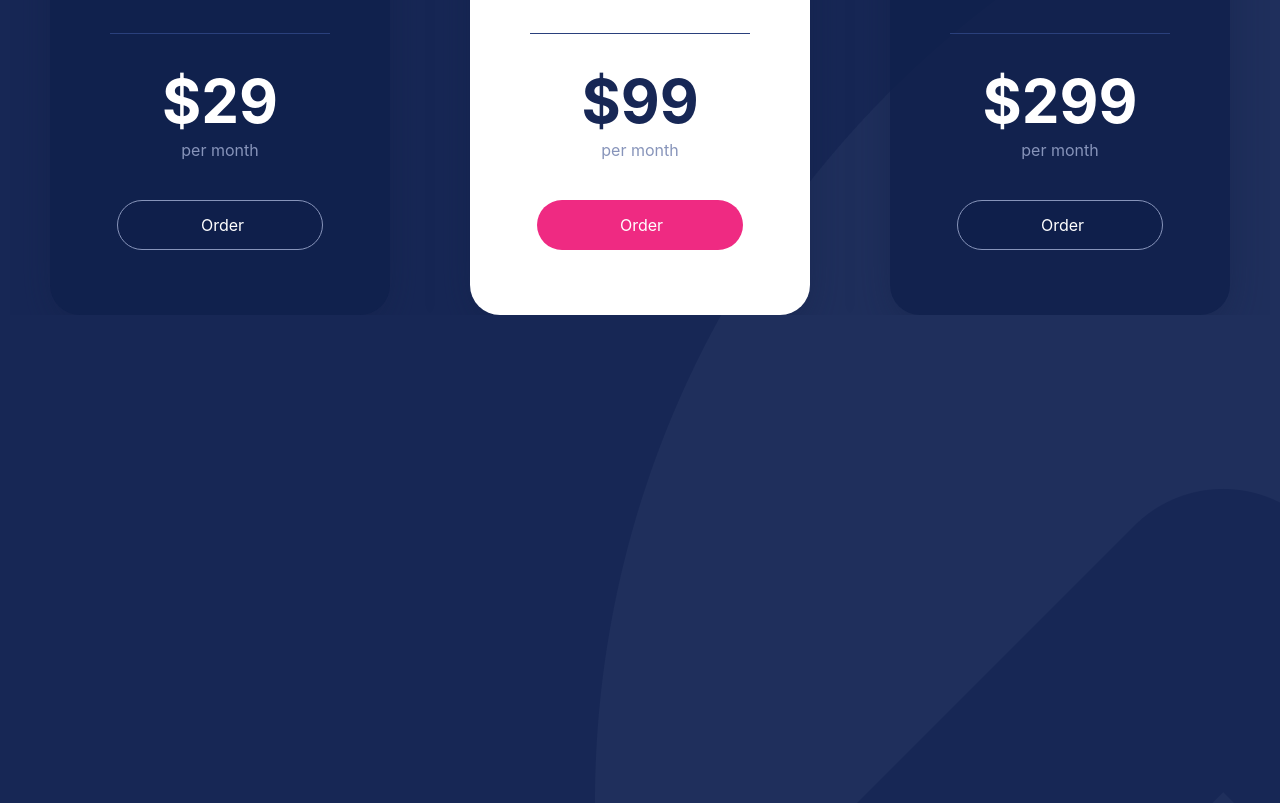
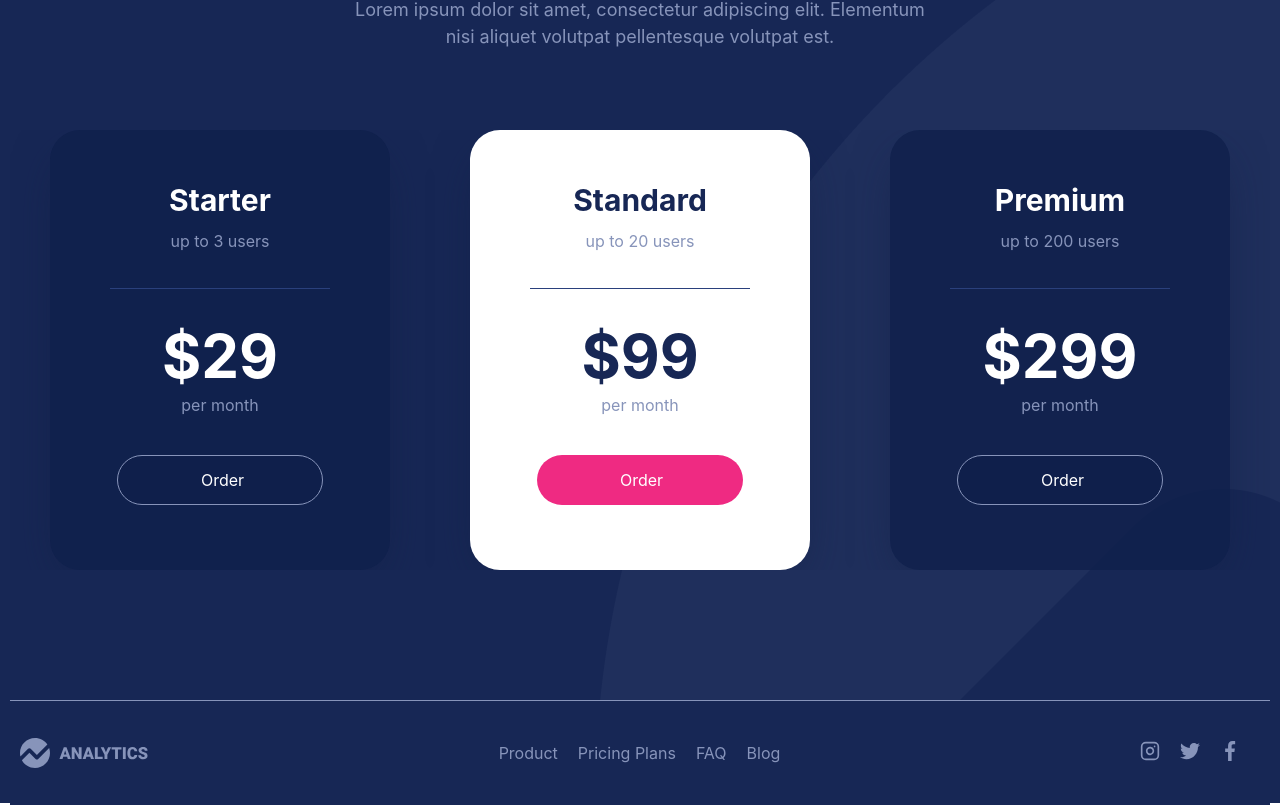
Before and after one commit to mateombar/analytics, a React (Create React App) app: page / in a window 1280 px wide. Shown: the part 3146-3951 px from the top of the page. Built offline with nearby package versions, Linux system fonts and the light colour scheme.

Commit message:
[add] Footer

```diff
--- a/src/App.jsx
+++ b/src/App.jsx
@@ -7,6 +7,7 @@ import { EditableTools } from "./components/EditableTools";
 import { ListOfFeatures } from "./components/ListOfFeatures";
 import { ListOFCharts } from "./components/ListOFCharts";
 import { Plans } from "./components/Plans";
+import { Footer } from "./components/Footer";
 import "./App.css";
 
 function App() {
@@ -33,6 +34,7 @@ function App() {
       </main>
       <div className="bot">
         <Plans/>
+        <Footer/>
       </div>
     </>
   );
--- /dev/null
+++ b/src/components/Footer.jsx
@@ -0,0 +1,64 @@
+import React, { useContext } from "react";
+import { Context } from "../context/Context";
+import EditableElement from "./EditableElement";
+import logoGray from "../assets/svg/logo-gray.svg";
+import { Instagram } from "./svg/Instagram";
+import { Twitter } from "./svg/Twitter";
+import { Facebook } from "./svg/Facebook";
+
+import "./styles/Footer.css";
+export const Footer = () => {
+  const {
+    state: {
+      initialState: { isContentEditable },
+      tagContent: { footer },
+    },
+    setActualTextContent,
+  } = useContext(Context);
+  return (
+    <footer className="footer">
+      <img className="footer__logo" src={logoGray} alt="Logo Footer" />
+      <nav className="footer__nav">
+        <EditableElement
+          isContentEditable={isContentEditable}
+          onBlur={setActualTextContent}
+          key_name="footer.a_product"
+        >
+          <a href="/" className="footer__link">{footer.a_product}</a>
+        </EditableElement>
+        <EditableElement
+          isContentEditable={isContentEditable}
+          onBlur={setActualTextContent}
+          key_name="footer.a_plans"
+        >
+          <a href="/" className="footer__link">{footer.a_plans}</a>
+        </EditableElement>
+        <EditableElement
+          isContentEditable={isContentEditable}
+          onBlur={setActualTextContent}
+          key_name="footer.a_faq"
+        >
+          <a href="/" className="footer__link">{footer.a_faq}</a>
+        </EditableElement>
+        <EditableElement
+          isContentEditable={isContentEditable}
+          onBlur={setActualTextContent}
+          key_name="footer.a_blog"
+        >
+          <a href="/" className="footer__link">{footer.a_blog}</a>
+        </EditableElement>
+      </nav>
+      <div className="footer__social-media">
+        <a href="/" className="footer__link">
+          <Instagram />
+        </a>
+        <a href="/" className="footer__link">
+          <Twitter />
+        </a>
+        <a href="/" className="footer__link">
+          <Facebook />
+        </a>
+      </div>
+    </footer>
+  );
+};
--- /dev/null
+++ b/src/components/styles/Footer.css
@@ -0,0 +1,52 @@
+.footer {
+  padding: 30px 10px;
+  width: 100%;
+  margin-top: 100px;
+  border-top: 1px solid #8794ba;
+  background-color: #172755;
+  display: flex;
+  flex-direction: column;
+  align-items: center;
+}
+.footer__nav {
+  display: flex;
+  flex-direction: column;
+  align-items: center;
+}
+
+.footer__social-media{
+  padding: 10px;
+}
+
+.footer__link {
+  padding: 10px;
+  color: #8794ba;
+}
+.footer__icons {
+  fill: #8794ba;
+  width: 20px;
+  height: 20px;
+}
+.footer__icons--instagram {
+  fill: none;
+  stroke: #8794ba;
+  width: 20px;
+  height: 20px;
+}
+@media (min-width: 900px) {
+  .footer {
+    max-width: 1260px;
+    display: flex;
+    flex-direction: row;
+    align-items: center;
+    justify-content: space-between;
+    margin-left: auto;
+    margin-right: auto;
+  }
+  .footer__nav {
+    display: flex;
+    flex-direction: row;
+    align-items: center;
+    justify-content: center;
+  }
+}
--- a/src/components/styles/Plans.css
+++ b/src/components/styles/Plans.css
@@ -1,6 +1,7 @@
 .plans {
   padding: 30px 10px;
   width: 100%;
+  margin-top: 255px;
 }
 .plans__presentation {
   display: flex;
@@ -88,17 +89,18 @@
   padding: 10px 83px;
   width: 206px;
   height: 50px;
-  background: #0F1F4B;
+  background: #0f1f4b;
   border-radius: 68px;
-  border: 1px solid #8794BA;
+  border: 1px solid #8794ba;
   color: #fff;
   margin-top: 40px;
 }
-.card__btn--pink{
-    background: #ef2a82;
-    border: none;
-  }
-@media (min-width: 900px) {
+.card__btn--pink {
+  background: #ef2a82;
+  border: none;
+}
+
+@media (min-width: 1250px) {
   .plans {
     max-width: 1260px;
     display: flex;
@@ -110,7 +112,6 @@
   .plans__presentation {
     max-width: 600px;
   }
-
   .plans__card {
     display: flex;
     flex-direction: row;
--- /dev/null
+++ b/src/components/svg/Facebook.js
@@ -0,0 +1,16 @@
+import * as React from "react"
+
+export const Facebook = (props) => {
+    return (
+        <svg
+            className="footer__icons"
+            height={512}
+            viewBox="0 0 24 24"
+            width={512}
+            xmlns="http://www.w3.org/2000/svg"
+            {...props}
+        >
+            <path d="M15.997 3.985h2.191V.169C17.81.117 16.51 0 14.996 0c-3.159 0-5.323 1.987-5.323 5.639V9H6.187v4.266h3.486V24h4.274V13.267h3.345l.531-4.266h-3.877V6.062c.001-1.233.333-2.077 2.051-2.077z" />
+        </svg>
+    )
+}
--- /dev/null
+++ b/src/components/svg/Instagram.js
@@ -0,0 +1,19 @@
+import * as React from "react"
+
+export const Instagram = (props) => {
+    return (
+        <svg
+            xmlns="http://www.w3.org/2000/svg"
+            viewBox="0 0 24 24"
+            fill="none"
+            strokeWidth={2}
+            strokeLinecap="round"
+            strokeLinejoin="round"
+            className="footer__icons footer__icons--instagram"
+            {...props}
+        >
+            <rect x={2} y={2} width={20} height={20} rx={5} ry={5} />
+            <path d="M16 11.37A4 4 0 1112.63 8 4 4 0 0116 11.37zm1.5-4.87h0" />
+        </svg>
+    )
+}
--- /dev/null
+++ b/src/components/svg/Twitter.js
@@ -0,0 +1,10 @@
+import * as React from "react"
+
+export const Twitter = (props) => {
+    return (
+        <svg className="footer__icons"
+            xmlns="http://www.w3.org/2000/svg" viewBox="0 0 512 512" {...props}>
+            <path d="M512 97.248c-19.04 8.352-39.328 13.888-60.48 16.576 21.76-12.992 38.368-33.408 46.176-58.016-20.288 12.096-42.688 20.64-66.56 25.408C411.872 60.704 384.416 48 354.464 48c-58.112 0-104.896 47.168-104.896 104.992 0 8.32.704 16.32 2.432 23.936-87.264-4.256-164.48-46.08-216.352-109.792-9.056 15.712-14.368 33.696-14.368 53.056 0 36.352 18.72 68.576 46.624 87.232-16.864-.32-33.408-5.216-47.424-12.928v1.152c0 51.008 36.384 93.376 84.096 103.136-8.544 2.336-17.856 3.456-27.52 3.456-6.72 0-13.504-.384-19.872-1.792 13.6 41.568 52.192 72.128 98.08 73.12-35.712 27.936-81.056 44.768-130.144 44.768-8.608 0-16.864-.384-25.12-1.44C46.496 446.88 101.6 464 161.024 464c193.152 0 298.752-160 298.752-298.688 0-4.64-.16-9.12-.384-13.568 20.832-14.784 38.336-33.248 52.608-54.496z" />
+        </svg>
+    )
+}
--- a/src/context/txtTags.json
+++ b/src/context/txtTags.json
@@ -50,5 +50,11 @@
         "h1_number_card_3": "$299",
         "p_number_card_3": "per month",
         "btn_card_3": "Order"
+    },
+    "footer":{
+        "a_product": "Product",
+        "a_plans": "Pricing Plans",
+        "a_faq": "FAQ",
+        "a_blog": "Blog"
     }
 }
```
Also changed, not shown: src/assets/svg/instagram.svg, src/assets/svg/logo-gray.svg (added).
